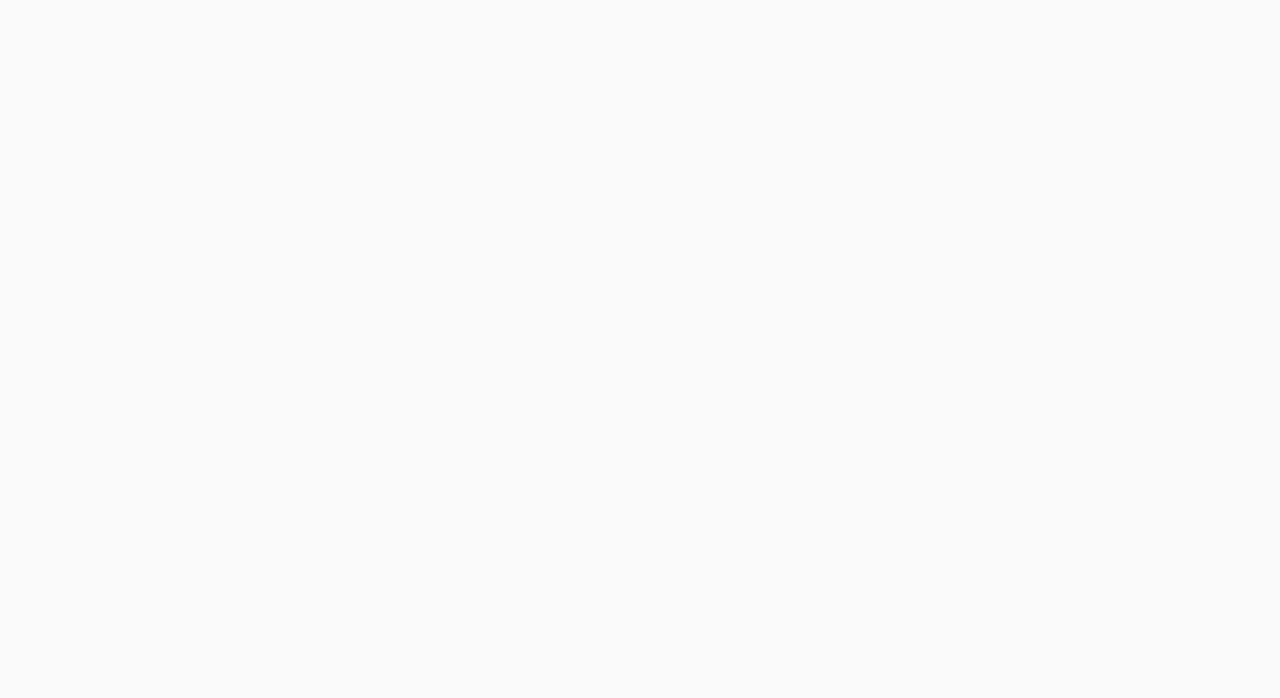
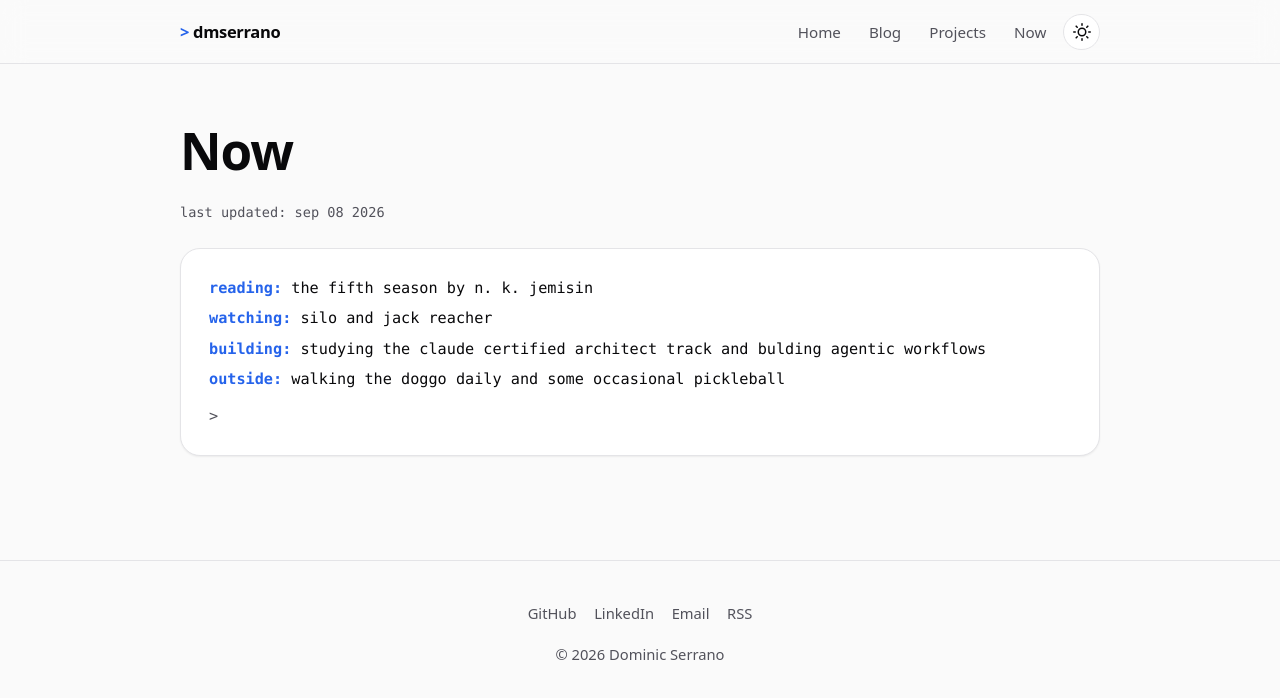
Before and after one commit to dmserrano/dmserrano.github.io, an Astro site: page /now in a window 1280 px wide. Before the commit this address had no page. Built offline with nearby package versions, Linux system fonts and the light colour scheme; Astro itself is replaced by a stand-in of ours.

Commit message:
feat: add /now page to nav, simplify footer to socials only
Now page content filled in; footer page-links list dropped since
it duplicated the header nav.

```diff
--- a/src/components/Footer.astro
+++ b/src/components/Footer.astro
@@ -4,11 +4,6 @@ import { siteConfig } from '../lib/site';
 
 <footer class="site-footer">
   <div class="container footer-inner">
-    <ul class="footer-links">
-      <li><a href="/">Home</a></li>
-      <li><a href="/blog/">Blog</a></li>
-      <li><a href="/projects/">Projects</a></li>
-    </ul>
     <ul class="footer-links">
       {Object.values(siteConfig.socials).map((s) => (
         <li>
--- a/src/components/Header.astro
+++ b/src/components/Header.astro
@@ -6,6 +6,7 @@ const navLinks = [
   { href: '/', label: 'Home' },
   { href: '/blog/', label: 'Blog' },
   { href: '/projects/', label: 'Projects' },
+  { href: '/now/', label: 'Now' },
 ];
 ---
 
--- a/src/lib/site.ts
+++ b/src/lib/site.ts
@@ -8,10 +8,10 @@ export const siteConfig = {
   title: 'Dominic Serrano',
   shortTitle: 'dmserrano',
   author: 'Dominic Serrano',
-  role: 'software developer / dog lover / coffee enthusiast',
+  role: 'software developer / dog lover / coffee snob in denial',
   url: 'https://dominicserrano.com',
   description:
-    "I'm a curious builder who first fell in love with JavaScript. Now I'm pushing the boundaries of what I can build.",
+    "I get curious about something, build a small version of it, and usually learn more than I planned to.",
   socials: {
     github: { url: 'https://github.com/dmserrano', label: 'GitHub', icon: 'github' },
     linkedin: { url: 'https://www.linkedin.com/in/dominic-serrano/', label: 'LinkedIn', icon: 'linkedin' },
--- /dev/null
+++ b/src/pages/now.astro
@@ -0,0 +1,29 @@
+---
+import BaseLayout from '../layouts/BaseLayout.astro';
+
+const updated = 'sep 08 2026';
+
+const status = [
+  { key: 'reading', value: 'the fifth season by n. k. jemisin' },
+  { key: 'watching', value: 'silo and jack reacher' },
+  { key: 'building', value: 'studying the claude certified architect track and bulding agentic workflows' },
+  { key: 'outside', value: 'walking the doggo daily and some occasional pickleball' },
+];
+---
+
+<BaseLayout title="Now" description="What I'm up to right now.">
+  <div class="container section now-page">
+    <h1 class="section-heading">Now</h1>
+    <p class="now-updated">last updated: {updated}</p>
+    <div class="now-block">
+      {
+        status.map((s) => (
+          <div class="now-line">
+            <span class="now-key">{s.key}:</span> <span class="now-value">{s.value}</span>
+          </div>
+        ))
+      }
+      <div class="now-line now-cursor" aria-hidden="true">&gt; <span>_</span></div>
+    </div>
+  </div>
+</BaseLayout>
--- a/src/styles/global.css
+++ b/src/styles/global.css
@@ -538,6 +538,46 @@ th {
    Responsive
    ========================================================================== */
 
+/* ==========================================================================
+   Now page: terminal-style status block
+   ========================================================================== */
+
+.now-updated {
+  font-family: var(--font-mono);
+  font-size: 0.85rem;
+  color: var(--muted);
+  margin: -1rem 0 1.5rem;
+}
+
+.now-block {
+  background: var(--surface);
+  border: 1px solid var(--border);
+  border-radius: var(--radius-lg);
+  box-shadow: var(--shadow-sm);
+  padding: 1.5rem 1.75rem;
+  font-family: var(--font-mono);
+  font-size: 0.95rem;
+  line-height: 2;
+}
+
+.now-key {
+  color: var(--accent);
+  font-weight: 600;
+}
+
+.now-value {
+  color: var(--text-strong);
+}
+
+.now-cursor {
+  color: var(--muted);
+  margin-top: 0.4rem;
+}
+
+.now-cursor span {
+  animation: brand-blink 1.1s steps(1) infinite;
+}
+
 @media (max-width: 720px) {
   .hero-inner {
     grid-template-columns: 1fr;
```
